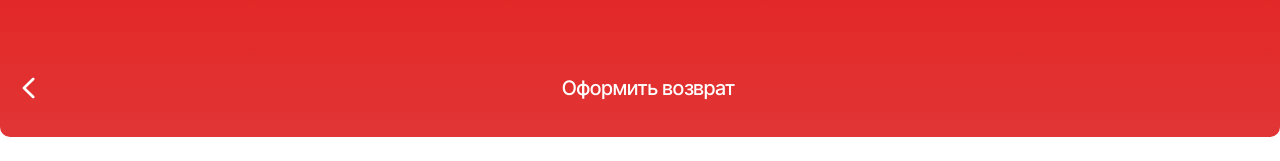
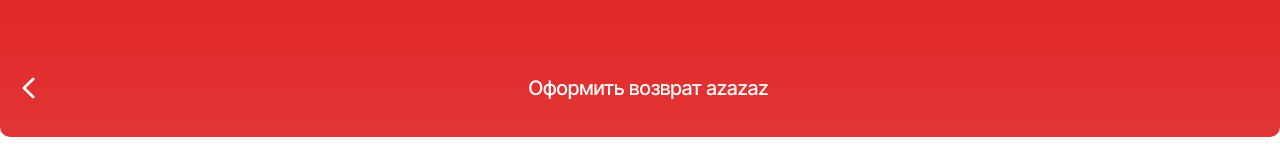
Before and after one commit to Arsik0153/kazbus, a Next.js app: page /refund/success in a window 1280 px wide. Shown: the top 161 px of the page. Built offline with nearby package versions, Linux system fonts and the light colour scheme.

Commit message:
fixed ultra last build

```diff
--- a/src/app/(mobile)/refund/success/page.tsx
+++ b/src/app/(mobile)/refund/success/page.tsx
@@ -7,6 +7,7 @@ const Success = () => {
             <Topbar backHref="/main">
                 <h1 className="text-[20px] font-medium leading-[46.2px] tracking-[-3%] text-white">
                     Оформить возврат
+                    azazaz
                 </h1>
             </Topbar>
             <div className="flex flex-col px-5 pt-5">
```
